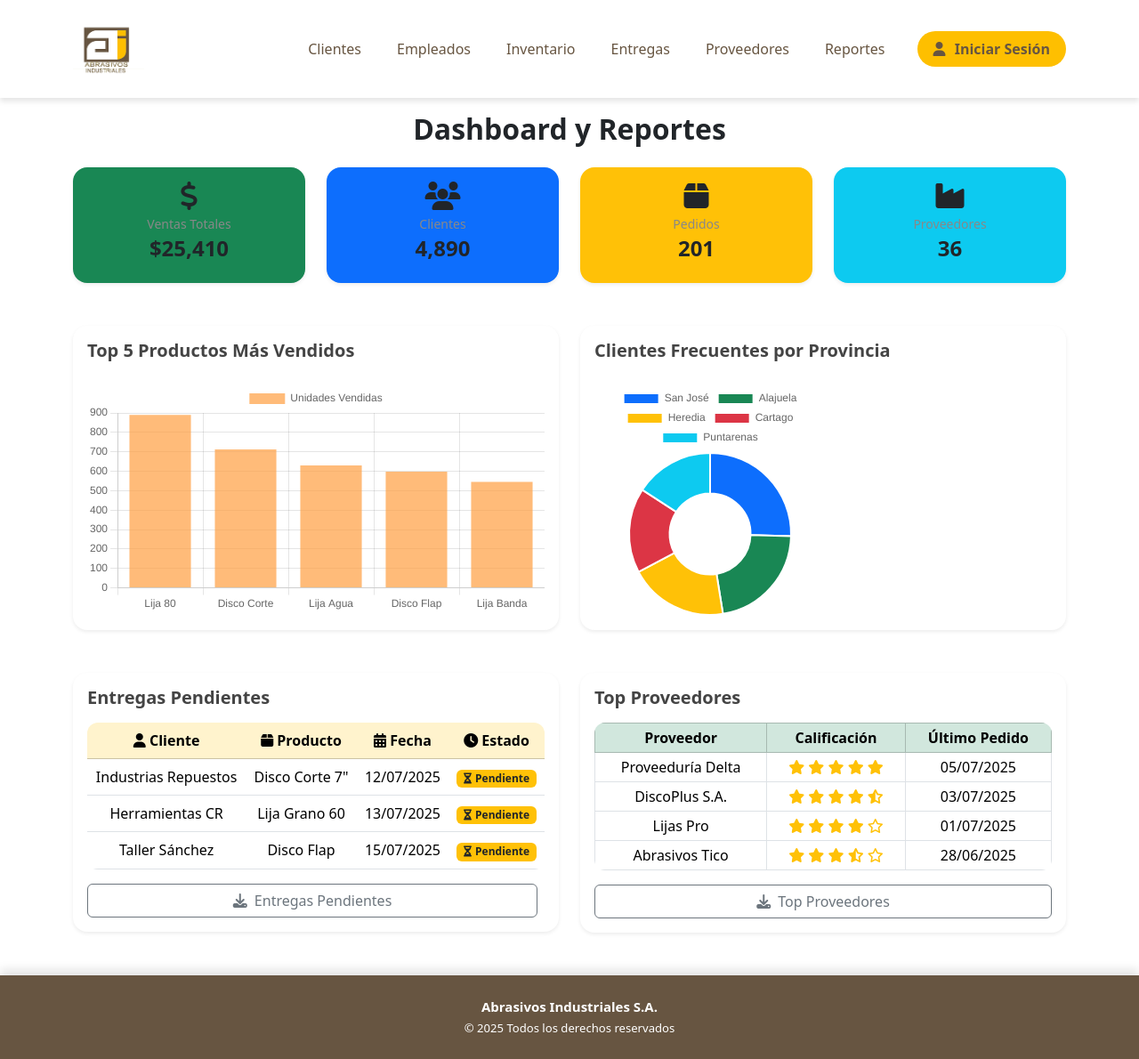
After one commit to Camilacr10/AbrasivLog, a PHP site: page /HTML/dashboardReportes.html in a window 1280 px wide. The commit adds this page. Shown: the whole page at 89% size. Run offline with PHP 8.4, Linux system fonts and the light colour scheme; some libraries are stand-ins or nearby versions.

Commit message:
creacion de dashboard y reportes

```diff
--- a/CSS/style.css
+++ b/CSS/style.css
@@ -63,3 +63,62 @@
 .footer-custom a:hover {
     text-decoration: underline;
 }
+
+.card {
+    border-radius: 16px;
+    transition: 0.3s ease-in-out;
+    background-color: #fff;
+    border: none;
+}
+
+.card:hover {
+    box-shadow: 0 6px 15px rgba(0, 0, 0, 0.08);
+}
+
+.card h5 {
+    font-weight: 600;
+    color: #444;
+}
+
+.table {
+    border-radius: 12px;
+    overflow: hidden;
+}
+
+.card h4 {
+    font-weight: 700;
+}
+
+.card h6 {
+    font-size: 14px;
+    color: #888;
+    margin-bottom: 4px;
+}
+
+.chart-container {
+    position: relative;
+    height: 260px;
+    margin-top: 10px;
+}
+
+@media (max-width: 768px) {
+    .row > div {
+        margin-bottom: 20px;
+    }
+}
+.encabezado-pdf {
+    text-align: center;
+    margin-bottom: 20px;
+  }
+  .encabezado-pdf img {
+    max-width: 100px;
+    margin-bottom: 10px;
+  }
+  .encabezado-pdf h4 {
+    margin: 0;
+    font-weight: bold;
+  }
+  .encabezado-pdf small {
+    font-style: italic;
+    color: #555;
+  }
--- /dev/null
+++ b/HTML/dashboardReportes.html
@@ -0,0 +1,287 @@
+<!DOCTYPE html>
+<html lang="es">
+
+<head>
+  <meta charset="UTF-8" />
+  <title>Inicio - Dashboard</title>
+  <meta name="viewport" content="width=device-width, initial-scale=1" />
+  <link href="https://cdn.jsdelivr.net/npm/bootstrap@5.3.3/dist/css/bootstrap.min.css" rel="stylesheet" />
+  <link href="https://cdnjs.cloudflare.com/ajax/libs/font-awesome/6.5.0/css/all.min.css" rel="stylesheet" />
+  <script src="https://cdn.jsdelivr.net/npm/bootstrap@5.3.3/dist/js/bootstrap.bundle.min.js"></script>
+  <script src="https://cdn.jsdelivr.net/npm/chart.js"></script>
+  <link rel="stylesheet" href="/CSS/style.css">
+  <style>
+    .encabezado-pdf {
+      text-align: center;
+      margin-bottom: 20px;
+    }
+    .encabezado-pdf img {
+      max-width: 100px;
+      margin-bottom: 10px;
+    }
+    .encabezado-pdf h4 {
+      margin: 0;
+      font-weight: bold;
+    }
+    .encabezado-pdf small {
+      font-style: italic;
+      color: #555;
+    }
+  </style>
+</head>
+
+<body>
+  <!-- Menú  -->
+  <nav class="navbar navbar-expand-lg navbar-custom">
+    <div class="container">
+      <a class="navbar-brand d-flex align-items-center" href="#">
+        <img src="/IMG/logo.png" alt="Logo" class="logo" />
+      </a>
+      <div class="collapse navbar-collapse" id="menuPrincipal">
+        <ul class="navbar-nav ms-auto mb-2 mb-lg-0 align-items-center">
+          <li class="nav-item"><a class="nav-link" href="#">Clientes</a></li>
+          <li class="nav-item"><a class="nav-link" href="#">Empleados</a></li>
+          <li class="nav-item"><a class="nav-link" href="#">Inventario</a></li>
+          <li class="nav-item"><a class="nav-link" href="#">Entregas</a></li>
+          <li class="nav-item"><a class="nav-link" href="#">Proveedores</a></li>
+          <li class="nav-item"><a class="nav-link" href="dashboardReportes.html">Reportes</a></li>
+          <li class="nav-item">
+            <a href="login.html" class="btn btn-login ms-3">
+              <i class="fas fa-user"></i> Iniciar Sesión
+            </a>
+          </li>
+        </ul>
+      </div>
+    </div>
+  </nav>
+
+
+
+  <div class="container mt-3 mb-5">
+    <h2 class="mb-4 fw-bold text-center">Dashboard y Reportes</h2>
+
+    <!-- Métricas -->
+    <div class="row g-4 text-white">
+      <div class="col-md-3">
+        <div class="card bg-success shadow-sm text-center p-3">
+          <i class="fas fa-dollar-sign fa-2x mb-2"></i>
+          <h6>Ventas Totales</h6>
+          <h4>$25,410</h4>
+        </div>
+      </div>
+      <div class="col-md-3">
+        <div class="card bg-primary shadow-sm text-center p-3">
+          <i class="fas fa-users fa-2x mb-2"></i>
+          <h6>Clientes</h6>
+          <h4>4,890</h4>
+        </div>
+      </div>
+      <div class="col-md-3">
+        <div class="card bg-warning text-dark shadow-sm text-center p-3">
+          <i class="fas fa-box fa-2x mb-2"></i>
+          <h6>Pedidos</h6>
+          <h4>201</h4>
+        </div>
+      </div>
+      <div class="col-md-3">
+        <div class="card bg-info text-dark shadow-sm text-center p-3">
+          <i class="fas fa-industry fa-2x mb-2"></i>
+          <h6>Proveedores</h6>
+          <h4>36</h4>
+        </div>
+      </div>
+    </div>
+
+    <!-- Gráficos -->
+    <div class="row g-4 mt-4">
+      <div class="col-md-6">
+        <div class="card shadow-sm p-3">
+          <h5 class="mb-3">Top 5 Productos Más Vendidos</h5>
+          <div class="chart-container">
+            <canvas id="barChart"></canvas>
+          </div>
+        </div>
+      </div>
+      <div class="col-md-6">
+        <div class="card shadow-sm p-3">
+          <h5 class="mb-3">Clientes Frecuentes por Provincia</h5>
+          <div class="chart-container">
+            <canvas id="donutChart"></canvas>
+          </div>
+        </div>
+      </div>
+    </div>
+
+    <!-- Tablas -->
+    <div class="row g-4 mt-4">
+      <div class="col-md-6" id="reporteEntregas">
+        <div class="card shadow-sm p-3">
+          <h5 class="mb-3">Entregas Pendientes</h5>
+          <table class="table align-middle text-center">
+            <thead class="table-warning">
+              <tr>
+                <th><i class="fas fa-user"></i> Cliente</th>
+                <th><i class="fas fa-box"></i> Producto</th>
+                <th><i class="fas fa-calendar-alt"></i> Fecha</th>
+                <th><i class="fas fa-clock"></i> Estado</th>
+              </tr>
+            </thead>
+            <tbody>
+              <tr>
+                <td>Industrias Repuestos</td>
+                <td>Disco Corte 7"</td>
+                <td>12/07/2025</td>
+                <td><span class="badge bg-warning text-dark"><i class="fas fa-hourglass-half me-1"></i>Pendiente</span></td>
+              </tr>
+              <tr>
+                <td>Herramientas CR</td>
+                <td>Lija Grano 60</td>
+                <td>13/07/2025</td>
+                <td><span class="badge bg-warning text-dark"><i class="fas fa-hourglass-half me-1"></i>Pendiente</span></td>
+              </tr>
+              <tr>
+                <td>Taller Sánchez</td>
+                <td>Disco Flap</td>
+                <td>15/07/2025</td>
+                <td><span class="badge bg-warning text-dark"><i class="fas fa-hourglass-half me-1"></i>Pendiente</span></td>
+              </tr>
+            </tbody>
+          </table>
+          <button class="btn btn-outline-secondary me-2" onclick="descargarPorId('reporteEntregas', 'entregas_pendientes.pdf', 'Entregas Pendientes')">
+            <i class="fas fa-download me-1"></i> Entregas Pendientes
+          </button>
+        </div>
+      </div>
+
+      <div class="col-md-6" id="reporteProveedores">
+        <div class="card shadow-sm p-3">
+          <h5 class="mb-3">Top Proveedores</h5>
+          <table class="table table-bordered table-sm align-middle">
+            <thead class="table-success text-center">
+              <tr>
+                <th>Proveedor</th>
+                <th>Calificación</th>
+                <th>Último Pedido</th>
+              </tr>
+            </thead>
+            <tbody class="text-center">
+              <tr>
+                <td>Proveeduría Delta</td>
+                <td>
+                  <i class="fas fa-star text-warning"></i>
+                  <i class="fas fa-star text-warning"></i>
+                  <i class="fas fa-star text-warning"></i>
+                  <i class="fas fa-star text-warning"></i>
+                  <i class="fas fa-star text-warning"></i>
+                </td>
+                <td>05/07/2025</td>
+              </tr>
+              <tr>
+                <td>DiscoPlus S.A.</td>
+                <td>
+                  <i class="fas fa-star text-warning"></i>
+                  <i class="fas fa-star text-warning"></i>
+                  <i class="fas fa-star text-warning"></i>
+                  <i class="fas fa-star text-warning"></i>
+                  <i class="fas fa-star-half-alt text-warning"></i>
+                </td>
+                <td>03/07/2025</td>
+              </tr>
+              <tr>
+                <td>Lijas Pro</td>
+                <td>
+                  <i class="fas fa-star text-warning"></i>
+                  <i class="fas fa-star text-warning"></i>
+                  <i class="fas fa-star text-warning"></i>
+                  <i class="fas fa-star text-warning"></i>
+                  <i class="far fa-star text-warning"></i>
+                </td>
+                <td>01/07/2025</td>
+              </tr>
+              <tr>
+                <td>Abrasivos Tico</td>
+                <td>
+                  <i class="fas fa-star text-warning"></i>
+                  <i class="fas fa-star text-warning"></i>
+                  <i class="fas fa-star text-warning"></i>
+                  <i class="fas fa-star-half-alt text-warning"></i>
+                  <i class="far fa-star text-warning"></i>
+                </td>
+                <td>28/06/2025</td>
+              </tr>
+            </tbody>
+          </table>
+          <button class="btn btn-outline-secondary" onclick="descargarPorId('reporteProveedores', 'top_proveedores.pdf', 'Top Proveedores')">
+            <i class="fas fa-download me-1"></i> Top Proveedores
+          </button>
+        </div>
+      </div>
+    </div>
+  </div>
+
+  <!-- Footer -->
+  <footer class="footer-custom mt-auto py-4">
+    <div class="container text-center">
+      <p class="mb-1 fw-bold">Abrasivos Industriales S.A.</p>
+      <p class="mb-0 small">© 2025 Todos los derechos reservados</p>
+    </div>
+  </footer>
+
+  <!-- Scripts -->
+  <script src="https://cdnjs.cloudflare.com/ajax/libs/html2pdf.js/0.10.1/html2pdf.bundle.min.js"></script>
+  <script>
+    function descargarPorId(idElemento, nombreArchivo, tituloReporte) {
+      const contenido = document.getElementById(idElemento).cloneNode(true);
+      const wrapper = document.createElement('div');
+
+      const encabezado = document.createElement('div');
+      encabezado.classList.add('encabezado-pdf');
+      encabezado.innerHTML = `
+        <img src="/IMG/logo.png" alt="Logo">
+        <h4>Abrasivos Industriales S.A.</h4>
+        <h5>Reporte: ${tituloReporte}</h5>
+        <small>Generado el ${new Date().toLocaleDateString()}</small>
+      `;
+
+      wrapper.appendChild(encabezado);
+      wrapper.appendChild(contenido);
+
+      const opciones = {
+        margin: 0.5,
+        filename: nombreArchivo,
+        image: { type: 'jpeg', quality: 0.98 },
+        html2canvas: { scale: 2 },
+        jsPDF: { unit: 'in', format: 'letter', orientation: 'portrait' }
+      };
+      html2pdf().set(opciones).from(wrapper).save();
+    }
+  </script>
+  <script>
+    new Chart(document.getElementById('barChart'), {
+      type: 'bar',
+      data: {
+        labels: ['Lija 80', 'Disco Corte', 'Lija Agua', 'Disco Flap', 'Lija Banda'],
+        datasets: [{
+          label: 'Unidades Vendidas',
+          data: [890, 712, 630, 598, 545],
+          backgroundColor: 'rgba(255, 159, 64, 0.7)'
+        }]
+      },
+      options: { responsive: true }
+    });
+
+    new Chart(document.getElementById('donutChart'), {
+      type: 'doughnut',
+      data: {
+        labels: ['San José', 'Alajuela', 'Heredia', 'Cartago', 'Puntarenas'],
+        datasets: [{
+          data: [45, 39, 35, 30, 28],
+          backgroundColor: ['#0d6efd', '#198754', '#ffc107', '#dc3545', '#0dcaf0']
+        }]
+      },
+      options: { responsive: true }
+    });
+  </script>
+</body>
+
+</html>
```
